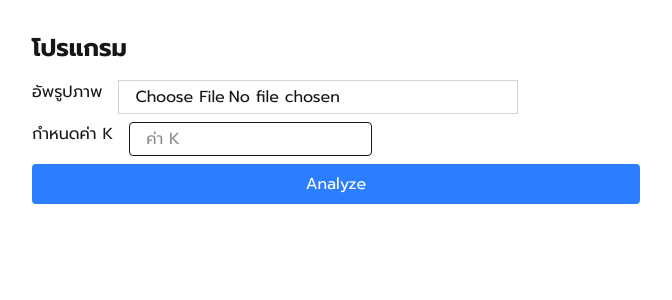
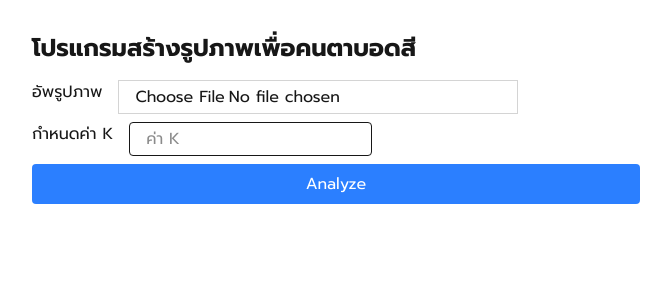
Before and after one commit to khachenchai/colorblind-frontend, a Next.js app: page / in a window 1280 px wide. Shown: the top 300 px of the page, without its empty margins (0-672 px from the left). Built offline with nearby package versions, Linux system fonts and the light colour scheme.

Commit message:
edit : title, input type number

```diff
--- a/app/layout.tsx
+++ b/app/layout.tsx
@@ -19,7 +19,7 @@ const prompt = Prompt({
 });
 
 export const metadata: Metadata = {
-  title: "Create Next App",
+  title: "โปรแกรมสร้างรูปภาพเพื่อคนตาบอดสี",
   description: "Generated by create next app",
 };
 
--- a/app/page.tsx
+++ b/app/page.tsx
@@ -26,13 +26,13 @@ export default function Home() {
 
   return (
     <div className="p-8">
-      <h1 className="text-2xl font-bold mb-4">โปรแกรม</h1>
+      <h1 className="text-2xl font-bold mb-4">โปรแกรมสร้างรูปภาพเพื่อคนตาบอดสี</h1>
       <div className="flex flex-col w-1/2 space-y-2">
         <div className="flex gap-4">
           <label htmlFor="file" className="">อัพรูปภาพ</label><input type="file" accept="image/*" onChange={(e) => setFile(e.target.files?.[0] || null)} className="border border-neutral-300 px-4 py-1" />
         </div>
         <div className="flex gap-4">
-          <label htmlFor="file" className="">กำหนดค่า K</label><input type="text" className="border px-4 py-1 rounded" placeholder="ค่า K" value={kValue} onChange={(e) => setKValue(e.target.value)} />
+          <label htmlFor="file" className="">กำหนดค่า K</label><input type="number" className="border px-4 py-1 rounded" placeholder="ค่า K" value={kValue} onChange={(e) => setKValue(e.target.value)} />
         </div>
         <button onClick={handleUpload} className="bg-blue-500 hover:bg-blue-600 text-white px-4 py-2 rounded cursor-pointer">
           Analyze
```
